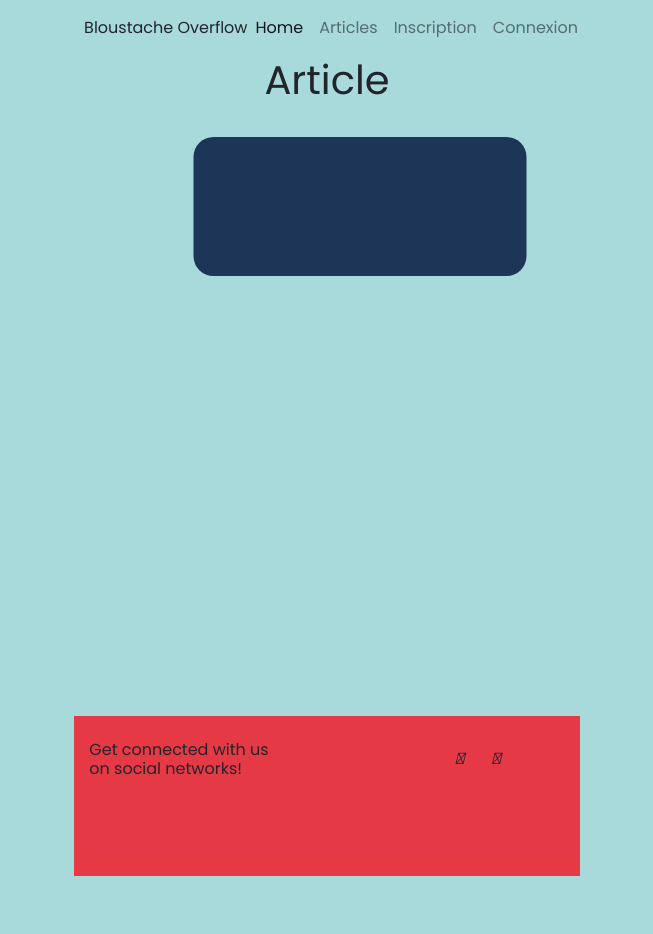
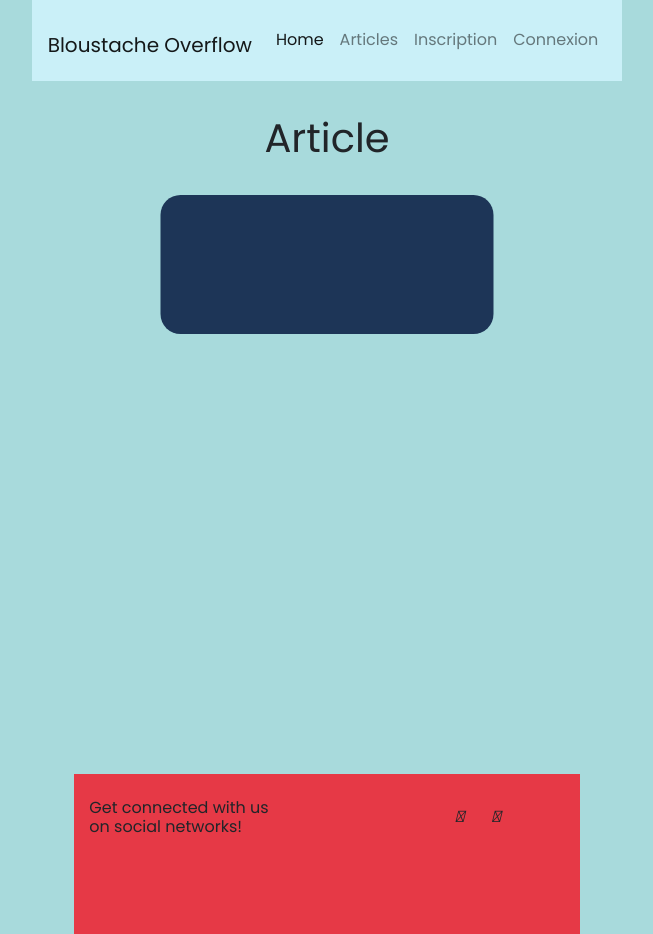
Before and after one commit to yacine-boucetta/blog, a PHP site: page /pages/article.php?id=1 in a window 1280 px wide. Shown: the whole page, without its empty margins (313-966 px from the left). Before the commit the page ends 876 px from the top, so only its background shows below. Run offline with PHP 8.4, Linux system fonts and the light colour scheme; data that the repository does not hold is empty; some libraries are stand-ins or nearby versions.

Commit message:
css en cours

```diff
--- a/pages/article.php
+++ b/pages/article.php
@@ -31,12 +31,12 @@ require_once '../template/header.php';
 
         <?php
     for ($i = 0; $i < 1; $i++) {
-        echo '<form method=post class='.'testbox'.'><article>' .
+        echo '<div class='.'testbox'.'><article>' .
         $getById[$i]['article'] . '</br>' .
         $getById[$i]['nom'] . '</br>' .
         $getById[$i]['login'] . '</br>' .
         $getById[$i]['date'] . '</br>
-        </article></a><form>';
+        </article></a><div>';
         }
         ?>
     </article>
--- a/template/header.php
+++ b/template/header.php
@@ -19,7 +19,7 @@
 </head>
     <header class="nav" id='navtoggle'>
         <nav class="navbar navbar-expand-lg navbar-light " >
-        <h1 class="navbar-brand" ></h1>Bloustache Overflow</h1>
+        <h1 class="navbar-brand" >Bloustache Overflow</h1>
         <button class="navbar-toggler" type="button" data-toggle="collapse" data-target="#navbarNavDropdown" aria-controls="navbarNavDropdown" aria-expanded="false" aria-label="Toggle navigation">
             <span class="navbar-toggler-icon"></span>
         </button>
@@ -29,7 +29,6 @@
                 <a class="nav-link" href='<?= $path_index ?>' >Home<span class="sr-only">(current)</span></a>
                 <li>
                     <li><a class="nav-link" href='<?=$path_articles?>' >Articles</a></li>
-
             <li class="nav-item">
             <?php if (isset($_SESSION['user']))
                     {
--- a/template/style.css
+++ b/template/style.css
@@ -4,7 +4,7 @@ body {
   margin: 0;
   min-width: 100vw;
   min-height: 100vh;
-  align-items: flex-end;
+  align-items: center;
   text-align: center;
   justify-content: center;
   place-items: center;
@@ -13,11 +13,22 @@ body {
   background-color: #A8DADC;
 }
 
+
 main{
   min-height: 82.5vh;
+  align-items: center;
+}
+header{
+  background:#caf0f8;
 }
 
+img{
+  width:10%;
 
+}
+h1{
+  margin-top:3%;
+}
 .testbox a, .item, h2{
   text-decoration: none;
   color: white;
@@ -29,18 +40,18 @@ main{
 }
 
 .testbox {
+  margin-top: 3%; ;
+  align-items: center;
   position: relative;
   top:20%;
   left:50%;
   transform: translateX(-50%);
   font-size: 0.75em;
-
   width: 30%;
   height: auto;
   border-radius: 20px;
   padding:3%;
-
-  margin: 3%;
+  margin-bottom:3%;
   box-sizing: border-box;
   background: #1D3557;
   color: white;
@@ -80,7 +91,13 @@ input {
   border-radius: 50px;
   box-shadow: inset 6px 6px 6px #cbced1, inset -6px -6px 6px white;
 }
+.btn-block{
+margin-bottom: 2%;
+margin: top 2%;}
 
+select{
+margin-top:2%;
+}
 button {
   margin-top: 20px;
   height: 40px;
@@ -119,6 +136,7 @@ button:hover {
     text-align: center;
     background-color:rgba(0, 0, 0, 0.9);
     width: 100%;
+    color: white;
 }
 .tdCom{
   padding-top: 3%;
```
Also changed, not shown: index.php (+8 -3 lines), pages/admin.php (+19 -17 lines), pages/articles.php (+13 -11 lines), front/ressources/mustach.png (added), front/ressources/mustache.jpg (added).
